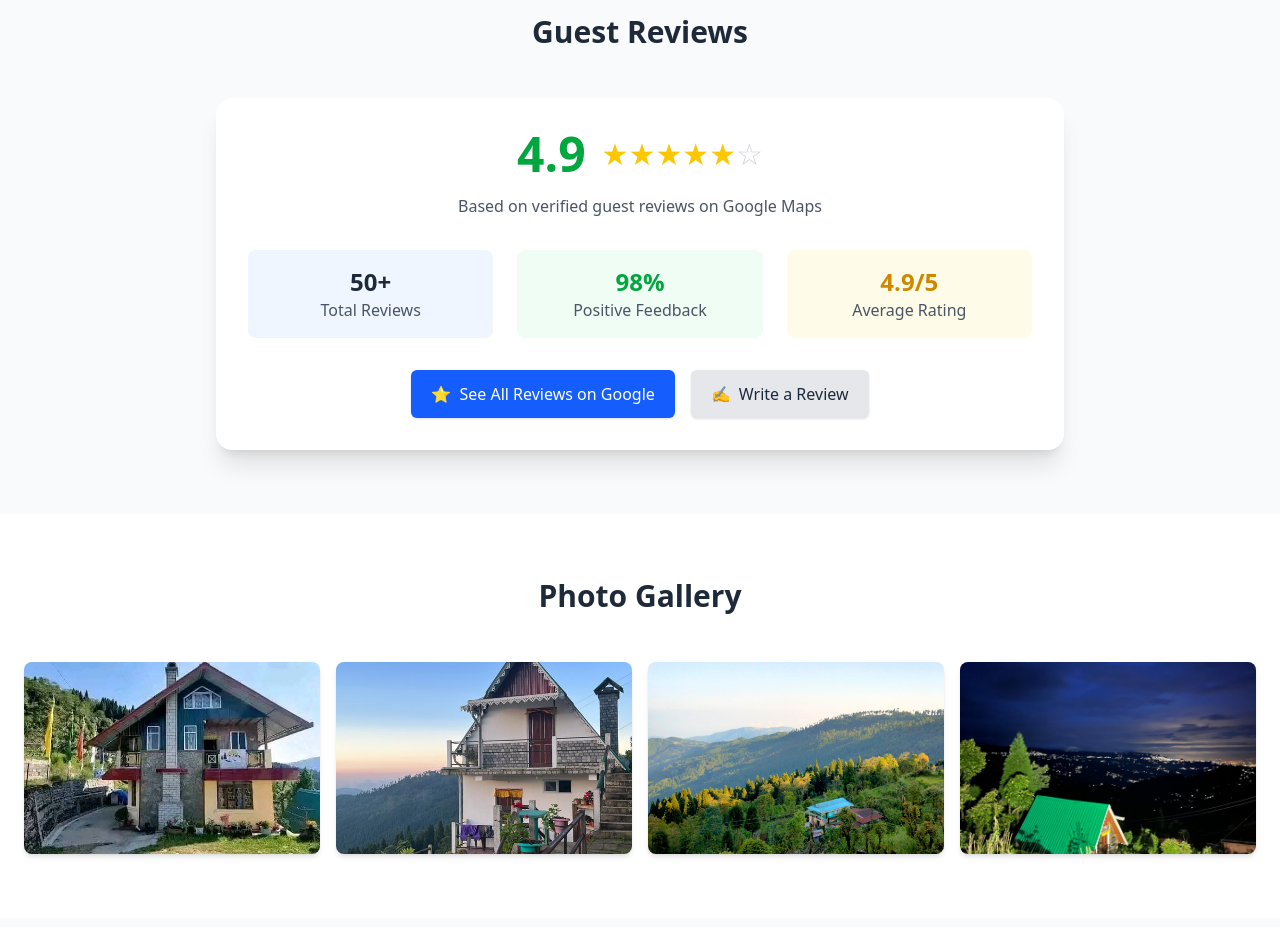
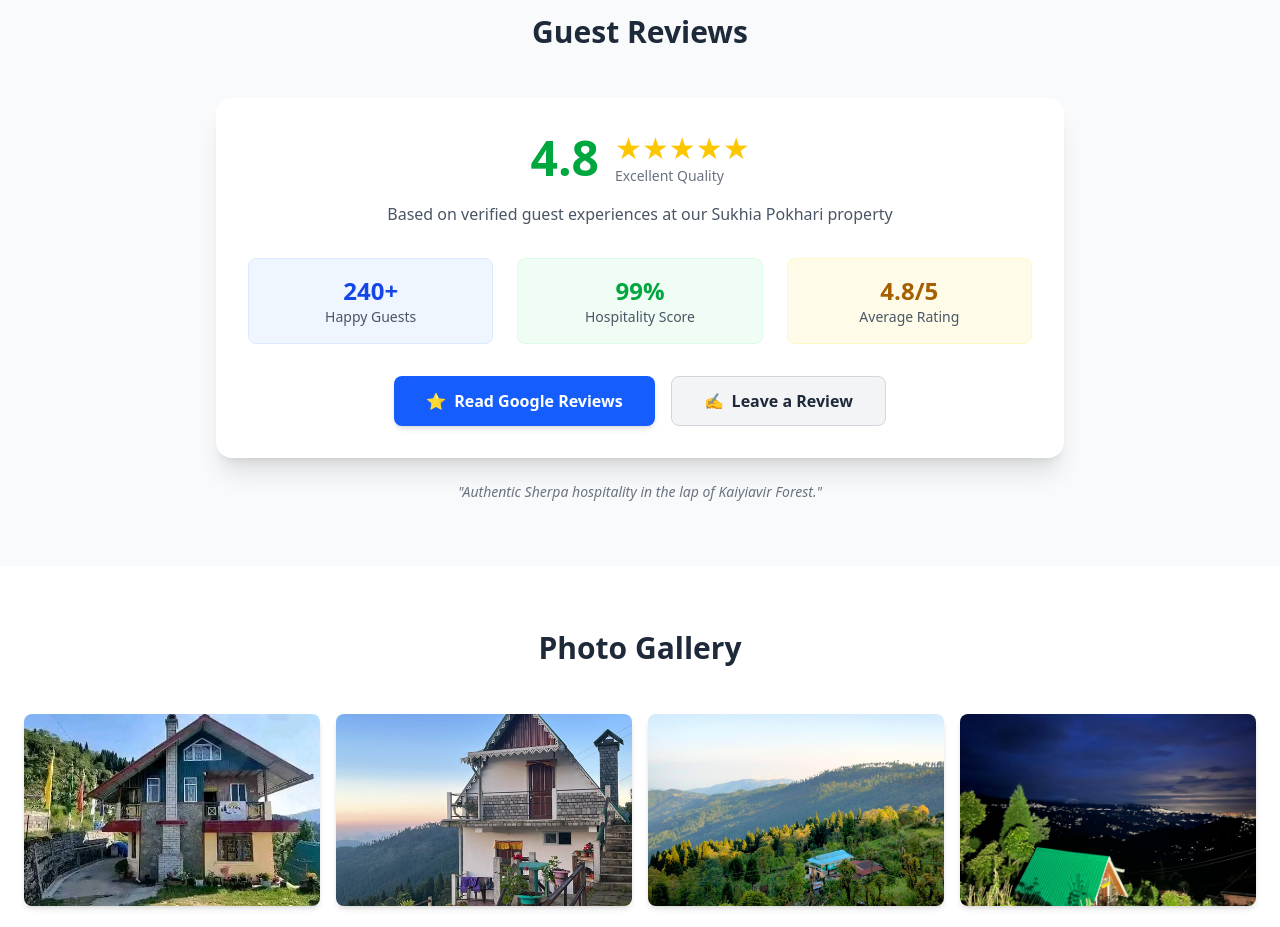
Before and after one commit to softwareNoZero/sherpa-community-homestay, a plain HTML site: page index.html in a window 1280 px wide. Shown: the part 3340-4267 px from the top of the page. Drawn offline with nearby package versions, Linux system fonts and the light colour scheme.

Commit message:
Update ratings and review details in index.html

```diff
--- a/index.html
+++ b/index.html
@@ -373,56 +373,59 @@
     <div class="bg-white rounded-2xl shadow-xl p-8" data-aos="fade-up">
       <div class="flex flex-col items-center">
 
-        <!-- Overall Rating -->
         <div class="flex items-center gap-4 mb-4">
-          <div class="text-5xl font-bold text-green-600">4.9</div>
-          <div class="flex">
-            <span class="text-yellow-400 text-3xl">★★★★★</span>
-            <span class="text-gray-300 text-3xl">☆</span>
+          <div class="text-5xl font-bold text-green-600">4.8</div>
+          <div class="flex flex-col">
+            <div class="flex text-yellow-400 text-3xl">
+              ★★★★★
+            </div>
+            <span class="text-sm text-gray-500 font-medium">Excellent Quality</span>
           </div>
         </div>
 
         <p class="text-gray-600 text-center mb-8">
-          Based on verified guest reviews on Google Maps
+          Based on verified guest experiences at our Sukhia Pokhari property
         </p>
 
-        <!-- Review Stats -->
         <div class="grid grid-cols-1 md:grid-cols-3 gap-6 mb-8 w-full">
-          <div class="text-center p-4 bg-blue-50 rounded-lg">
-            <div class="text-2xl font-bold text-[--primary]">50+</div>
-            <div class="text-gray-600">Total Reviews</div>
+          <div class="text-center p-4 bg-blue-50 rounded-lg border border-blue-100">
+            <div class="text-2xl font-bold text-blue-700">240+</div>
+            <div class="text-gray-600 text-sm">Happy Guests</div>
           </div>
-          <div class="text-center p-4 bg-green-50 rounded-lg">
-            <div class="text-2xl font-bold text-green-600">98%</div>
-            <div class="text-gray-600">Positive Feedback</div>
+          <div class="text-center p-4 bg-green-50 rounded-lg border border-green-100">
+            <div class="text-2xl font-bold text-green-600">99%</div>
+            <div class="text-gray-600 text-sm">Hospitality Score</div>
           </div>
-          <div class="text-center p-4 bg-yellow-50 rounded-lg">
-            <div class="text-2xl font-bold text-yellow-600">4.9/5</div>
-            <div class="text-gray-600">Average Rating</div>
+          <div class="text-center p-4 bg-yellow-50 rounded-lg border border-yellow-100">
+            <div class="text-2xl font-bold text-yellow-700">4.8/5</div>
+            <div class="text-gray-600 text-sm">Average Rating</div>
           </div>
         </div>
 
-        <!-- Action Buttons -->
         <div class="flex flex-col sm:flex-row gap-4 justify-center w-full">
-          <a href="https://www.google.com/maps/place/X5P6+36+Sukhia+Pokhari+West+Bengal"
+          <a href="https://www.google.com/maps/search/Sherpa+Community+Homestay+Sukhia+Pokhari"
              target="_blank"
-             class="btn-primary hover:bg-blue-700 transition flex items-center justify-center gap-2"
+             class="bg-blue-600 text-white px-8 py-3 rounded-lg font-semibold hover:bg-blue-700 transition flex items-center justify-center gap-2 shadow-md"
              rel="noopener noreferrer">
             <span>⭐</span>
-            See All Reviews on Google
+            Read Google Reviews
           </a>
 
-          <a href="https://search.google.com/local/writereview?placeid=YOUR_PLACE_ID"
+          <a href="https://www.google.com/maps/search/Sherpa+Community+Homestay+Sukhia+Pokhari"
              target="_blank"
-             class="btn-secondary hover:bg-gray-300 transition flex items-center justify-center gap-2"
+             class="bg-gray-100 text-gray-800 px-8 py-3 rounded-lg font-semibold hover:bg-gray-200 transition flex items-center justify-center gap-2 border border-gray-300"
              rel="noopener noreferrer">
             <span>✍️</span>
-            Write a Review
+            Leave a Review
           </a>
         </div>
 
       </div>
     </div>
+
+    <p class="text-center mt-6 text-gray-500 italic text-sm">
+      "Authentic Sherpa hospitality in the lap of Kaiyiavir Forest."
+    </p>
   </div>
 </section>
 
```
